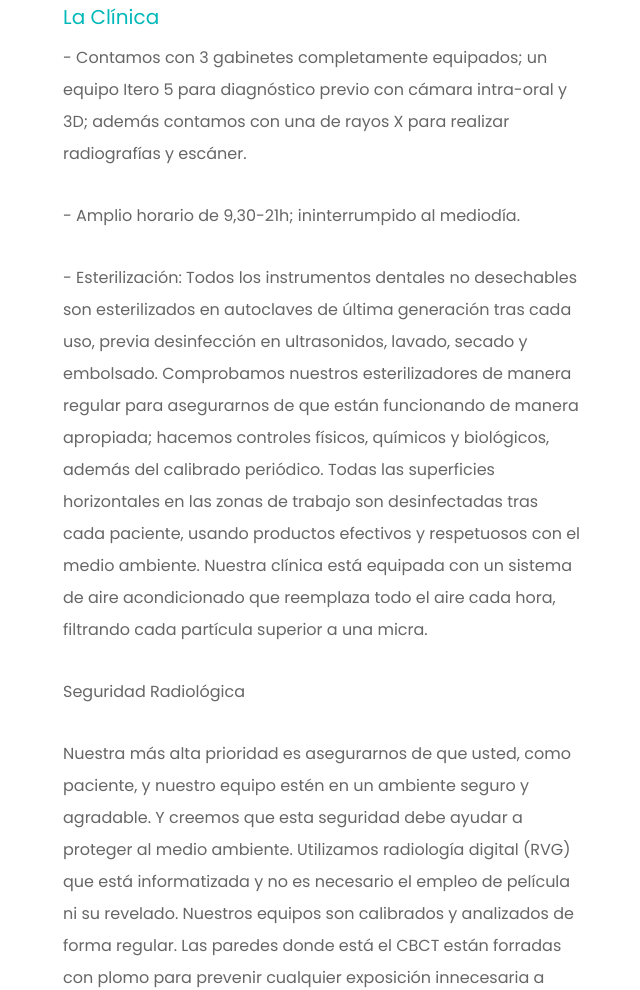
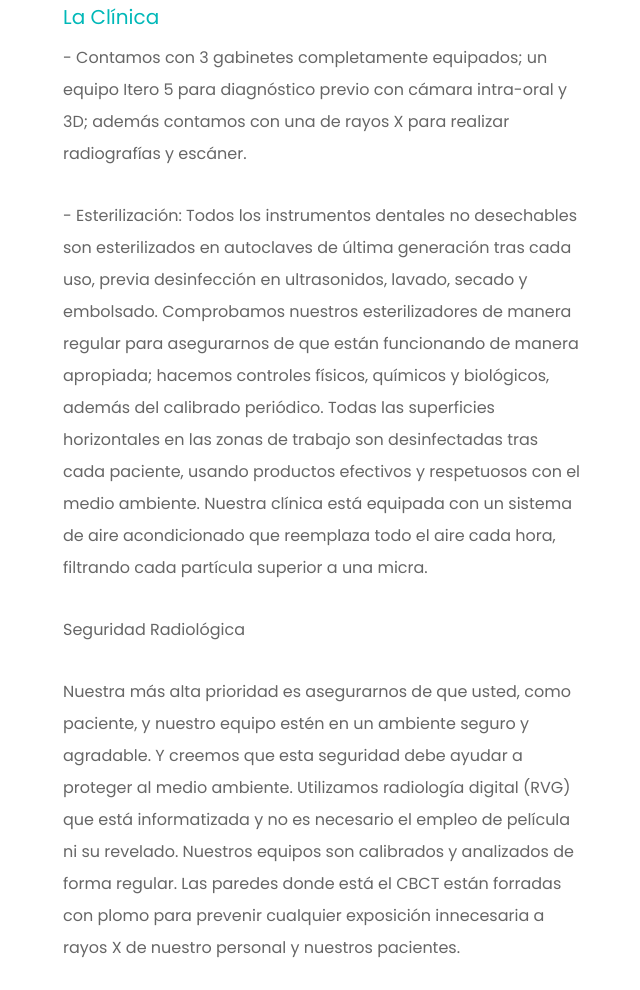
Before and after one commit to Dani81mz/Alameda, a plain HTML site: page index.html in a window 1280 px wide. Shown: the part 1618-2608 px from the top of the page, without its empty margins (42-682 px from the left). Drawn offline with nearby package versions, Linux system fonts and the light colour scheme; files whose address does not match are found by name.

Commit message:
temperatura y horario

```diff
--- a/index.html
+++ b/index.html
@@ -145,7 +145,6 @@ Nuestro objetivo es llegar a convertirnos en vuestro referente en odontología y
    <div class="col-md-6 content">
       <span>La Clínica</span>
       <p>- Contamos con 3 gabinetes completamente equipados; un equipo Itero 5 para diagnóstico previo con cámara intra-oral y 3D; además contamos con una de rayos X para realizar radiografías y escáner.</p>
-      <p>- Amplio horario de 9,30-21h; ininterrumpido al mediodía.</p>
       <p>- Esterilización: Todos los instrumentos dentales no desechables son esterilizados en autoclaves de última generación tras cada uso, previa desinfección en ultrasonidos, lavado, secado y embolsado. Comprobamos nuestros esterilizadores de manera regular para asegurarnos de que están funcionando de manera apropiada; hacemos controles físicos, químicos y biológicos, además del calibrado periódico.
          Todas las superficies horizontales en las zonas de trabajo son desinfectadas tras cada paciente, usando productos efectivos y respetuosos con el medio ambiente.
          Nuestra clínica está equipada con un sistema de aire acondicionado que reemplaza todo el aire cada hora, filtrando cada partícula superior a una micra.</p>
```
Also changed, not shown: images/insta4_1.jpg, images/instalaciones (1).jpg, images/instalaciones (2).jpg, images/instalaciones (3).jpg, images/instalaciones (5).jpg, images/instalaciones (6).jpg, images/instalaciones (7).jpg.
